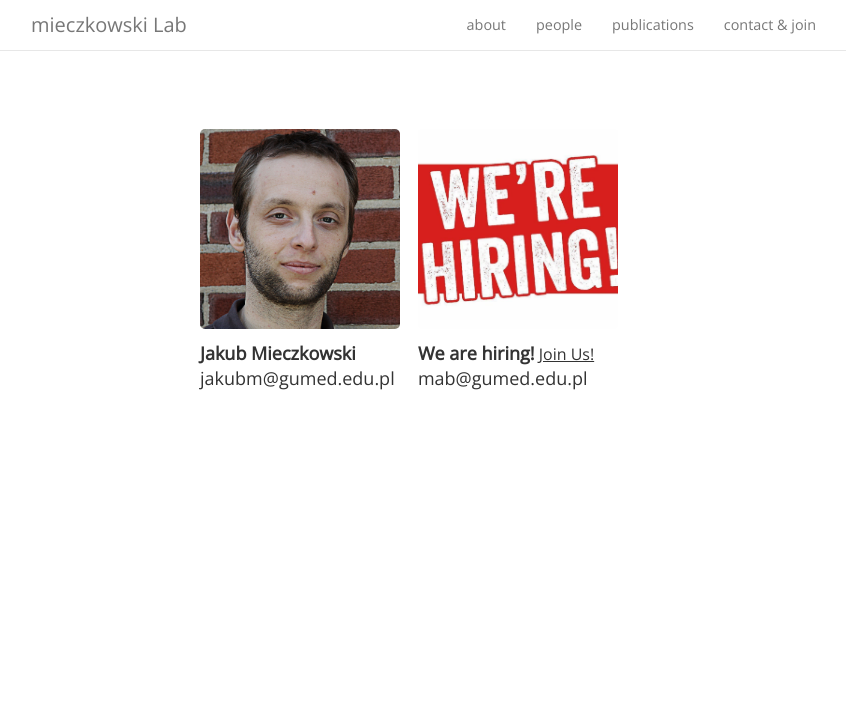
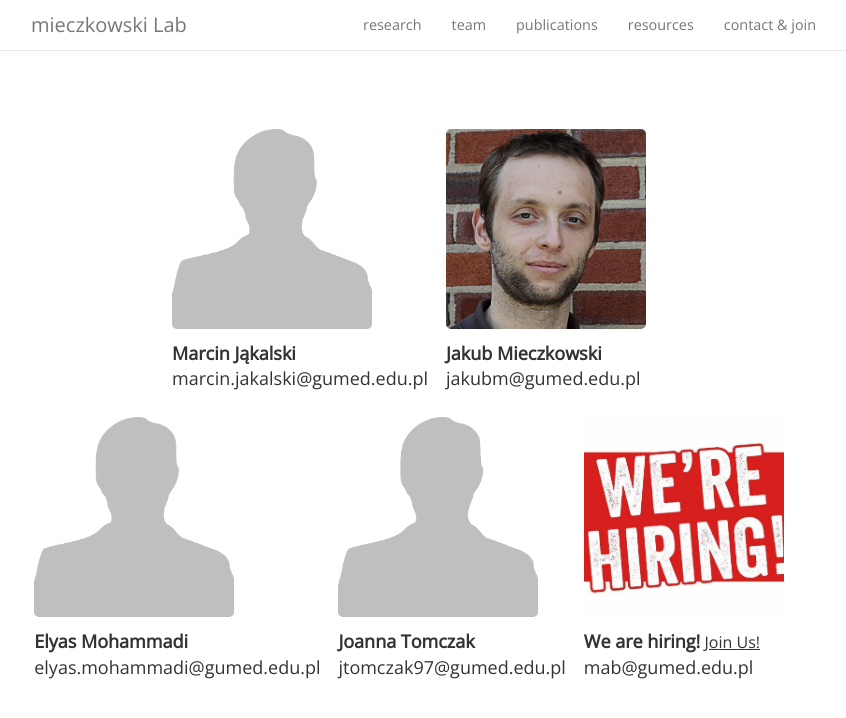
Before and after one commit to jakubmie/jakubmie.github.io, a Jekyll site: the page built from team.md, in a window 1280 px wide. Shown: the top 718 px of the page, without its empty margins (224-1070 px from the left). Built offline with Jekyll 4.4.1, drawn with Linux system fonts in a browser that asks for light colours; nearby versions of some CDN libraries; comment, search, counter and statistics services are not loaded.

Commit message:
- Rename people to team - Remove  about and twitter - Change team sort order to  last name - Add resources and research stubs - Add team members and photo placeholder - Add two column layout in index; simplify resources - Update index.html

```diff
--- a/_config.yml
+++ b/_config.yml
@@ -10,12 +10,14 @@ highlighter:        rouge
 # Navigation
 nav:
 
-  - name:           "about"
-    href:           "/about"
-  - name:           "people"
-    href:           "/people"
+  - name:           "research"
+    href:           "/research"
+  - name:           "team"
+    href:           "/team"
   - name:           "publications"
     href:           "/publications"
+  - name:           "resources"
+    href:           "/resources"
   - name:           "contact & join"
     href:           "/contactjoin"
 
@@ -40,7 +42,7 @@ defaults:
   -
     scope:
       path:         ""
-      type:         "people"
+      type:         "team"
     values:
       layout:       "profile"
   -
@@ -52,9 +54,9 @@ defaults:
       sectionid: publications
 
 collections:
-  people:
+  team:
     output: true
-    permalink: /people/:title/index.html
+    permalink: /team/:title/index.html
   papers:
     output: true
     permalink: /papers/:year/:month/:day/:title/
--- a/_layouts/default.html
+++ b/_layouts/default.html
@@ -33,8 +33,6 @@
   <meta property="og:description" content="{{ description | strip_html | condense_spaces | truncate:150 }}" />
   <meta property="og:image" content="{{ site.url }}/images/logo/logo_square.jpg">
 
-</head>
-
 <script>
 /**
 * RECOMMENDED CONFIGURATION VARIABLES: EDIT AND UNCOMMENT THE SECTION BELOW TO INSERT DYNAMIC VALUES FROM YOUR PLATFORM OR CMS.
@@ -57,6 +55,9 @@ s.setAttribute('data-timestamp', +new Date());
 </script>
 <noscript>Please enable JavaScript to view the <a href="https://disqus.com/?ref_noscript" rel="nofollow">comments powered by Disqus.</a></noscript>
 
+</head>
+
+
 <body id="page-top" style="padding-top: 7em;">
 
     {% include navbar.html %}
--- /dev/null
+++ b/_team/elyas_mohammadi.md
@@ -0,0 +1,18 @@
+---
+name: Elyas Mohammadi
+position: member
+avatar: placeholder.png
+joined: 2020
+email: elyas.mohammadi@gumed.edu.pl
+sort_name: mohammadi_elyas
+---
+
+<img width="300" src="{{site.baseurl}}/images/team/{{page.avatar}}" data-action="zoom">
+
+### Contact
+<i class="fa fa-building"></i> 12 Dębinki St, 80-211 Gdańsk<br>
+<i class="fa fa-envelope-o"></i>  `elyas.mohammadi@gumed.edu.pl`<br>
+
+### Bio
+<hr>
+### Research Interests
--- /dev/null
+++ b/_team/marcin_jakalski.md
@@ -0,0 +1,23 @@
+---
+name: Marcin Jąkalski
+position: member
+avatar: placeholder.png
+joined: 2020
+email: marcin.jakalski@gumed.edu.pl
+sort_name: jakalski_marcin
+---
+
+<img width="300" src="{{site.baseurl}}/images/team/{{page.avatar}}" data-action="zoom">
+
+### Contact
+<i class="fa fa-building"></i> 12 Dębinki St, 80-211 Gdańsk<br>
+<i class="fa fa-envelope-o"></i>  `marcin.jakalski@gumed.edu.pl`<br>
+<!--i class="fa fa-bar-chart"></i> [google scholar](https://scholar.google.com/citations?hl=en&user=2oh_MFwAAAAJ)
+<br>
+<a href="https://www.linkedin.com/in/jmieczkowski/"><i class="fa fa-linkedin"></i> linkedin</a><br>
+ [jmieczkowski.pl](http://jmieczkowski.pl)
+<hr-->
+
+### Bio
+<hr>
+### Research Interests
--- a/style.scss
+++ b/style.scss
@@ -479,13 +479,13 @@ tbody tr:nth-child(odd) th {
   margin-left: 2rem;
 }
 
-.people {
+.team {
   margin: auto;
   text-align: center;
   margin-top: 0.75em;
 }
 
-.list-item-people {
+.list-item-team {
   display: inline-block;
   padding-right: 1em;
 }
--- a/people.md
+++ b/team.md
@@ -1,19 +1,17 @@
 ---
-title: People
-permalink: /people/
+title: Team
+permalink: /team/
 ---
 
-{% assign people_sorted = site.people | sort: 'name' %}
+{% assign team_sorted = site.team | sort: 'sort_name' %}
 
 
-
-
-<div class="content list people">
-  {% for profile in people_sorted %}
-      <div class="list-item-people">
+<div class="content list team">
+  {% for profile in team_sorted %}
+      <div class="list-item-team">
         <p class="list-post-title">
           {% if profile.avatar %}
-           <a href="{{ site.baseurl }}{{ profile.url }}"><img class="profile-thumbnail" src="{{site.baseurl}}/images/people/{{profile.avatar}}"></a>
+           <a href="{{ site.baseurl }}{{ profile.url }}"><img class="profile-thumbnail" src="{{site.baseurl}}/images/team/{{profile.avatar}}"></a>
           {% else %}
            <a href="{{ site.baseurl }}{{ profile.url }}"><img class="profile-thumbnail" src="http://evansheline.com/wp-content/uploads/2011/02/.jpg"></a>
           {% endif %}
```
Also changed, not shown: other parts of _layouts/default.html (+9 -1 lines), _team/jakub_mieczkowski.md (renamed from _people/jakub_mieczkowski.md, +2 -1 lines), _team/joanna_tomczak.md (added, +18 -0 lines), _team/this_could_be_you.md (renamed from _people/this_could_be_you.md, +1 -0 lines), index.html (+12 -7 lines), research.html (added, +30 -0 lines), resources.html (added, +13 -0 lines), images/team/anonymous.jpg (renamed from images/people/anonymous.jpg), images/team/jakubm.jpg (renamed from images/people/jakubm.jpg), images/team/placeholder.png (added).
